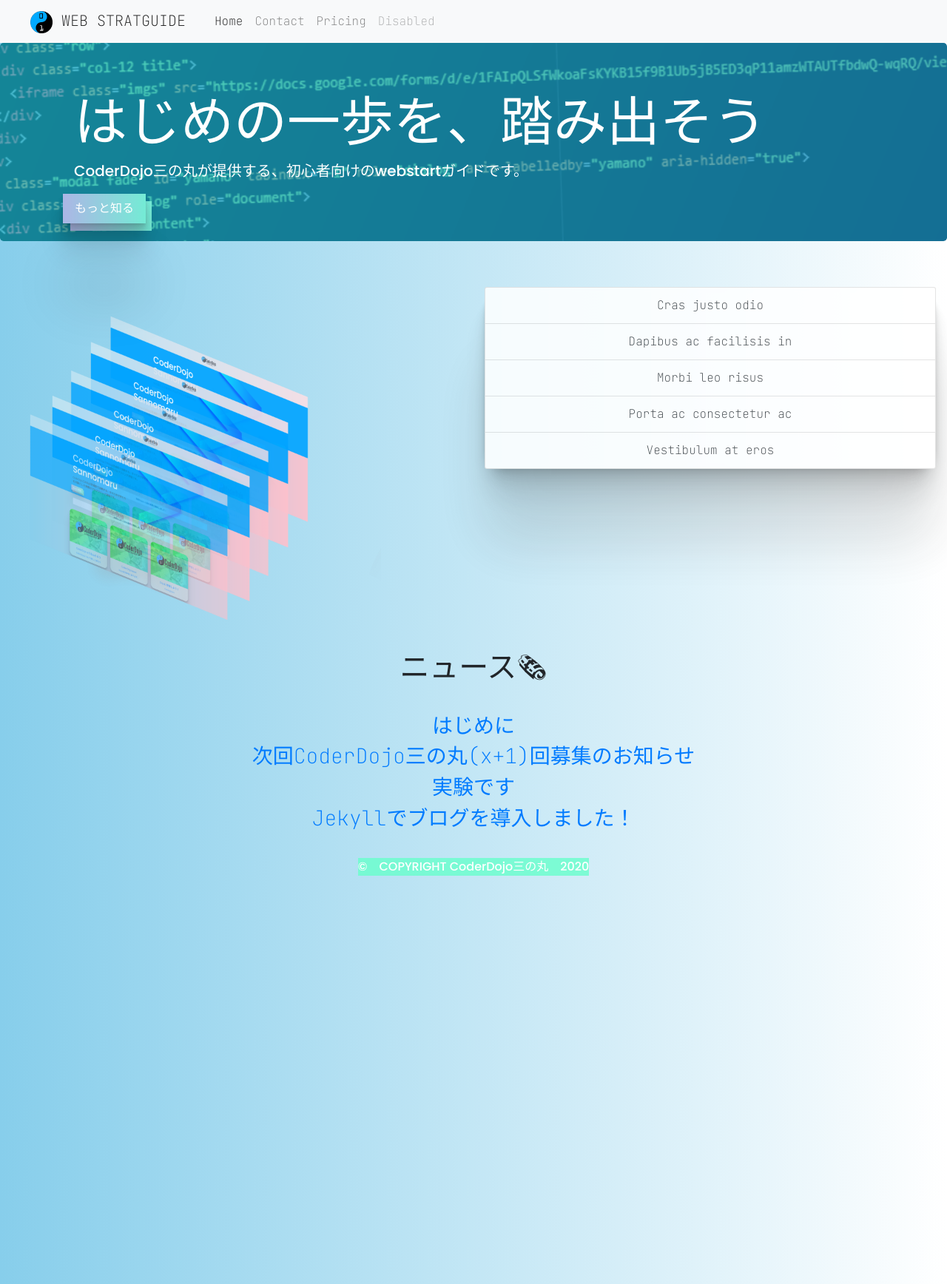
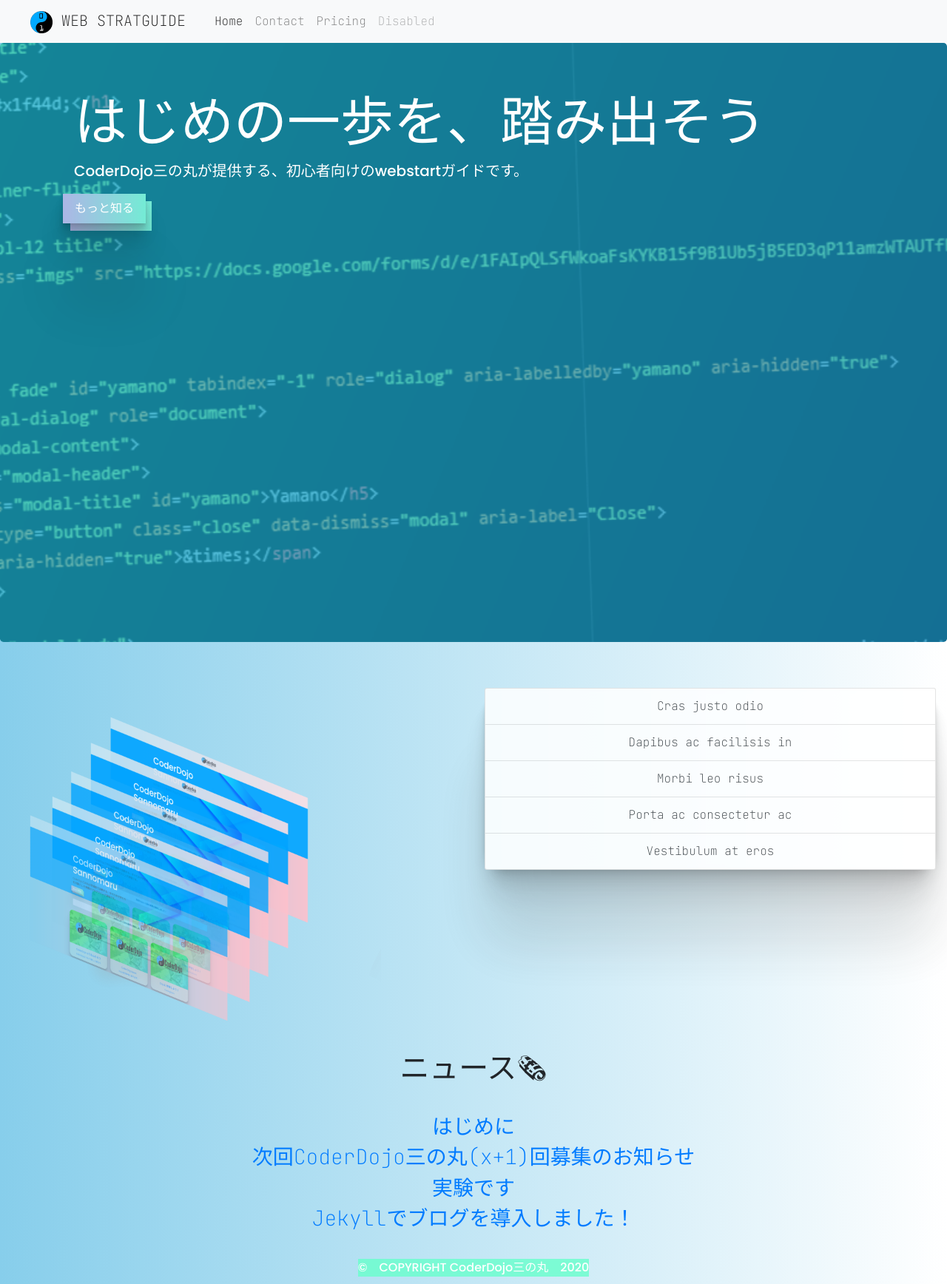
Before and after one commit to startguide/startguide.jp, a Jekyll site: the page built from index.html, in a window 1280 px wide. Shown: the whole page at 74% size. Built offline with Jekyll 4.4.1, drawn with Linux system fonts in a browser that asks for light colours.

Commit message:
Update stylees.css

```diff
--- a/css/stylees.css
+++ b/css/stylees.css
@@ -8,6 +8,7 @@
   position: relative;
   background: url(https://sannomaru.github.io/docs/back.png) center center;
   background-size: cover;
+  height:90vh;
 }
 
 .tops {
```
